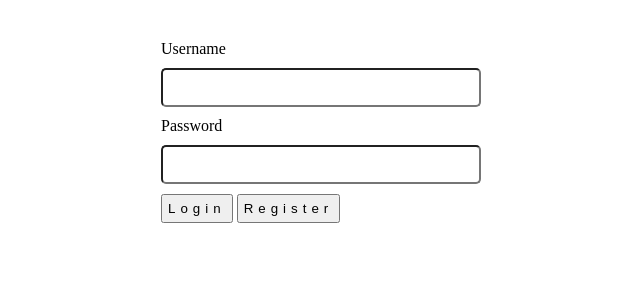
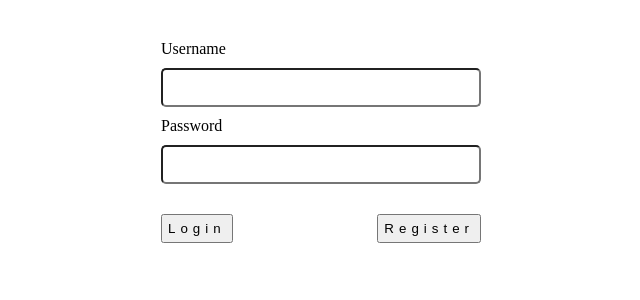
Before and after one commit to sutrisno-20/crud-php, a PHP site: page /index.php?url=login in a window 1280 px wide. Shown: the top 300 px of the page, without its empty margins (319-959 px from the left). Run offline with PHP 8.4, Linux system fonts and the light colour scheme.

Commit message:
feat:creating style.css

```diff
--- a/assets/style.css
+++ b/assets/style.css
@@ -43,3 +43,12 @@
     letter-spacing: 2px;
     font-weight: 600;
 }
+.d-flex {
+    display: flex;
+}
+.justify-content-space-between {
+    justify-content: space-between;
+}
+.mt-3 {
+    margin-top: 30px;
+}
```
